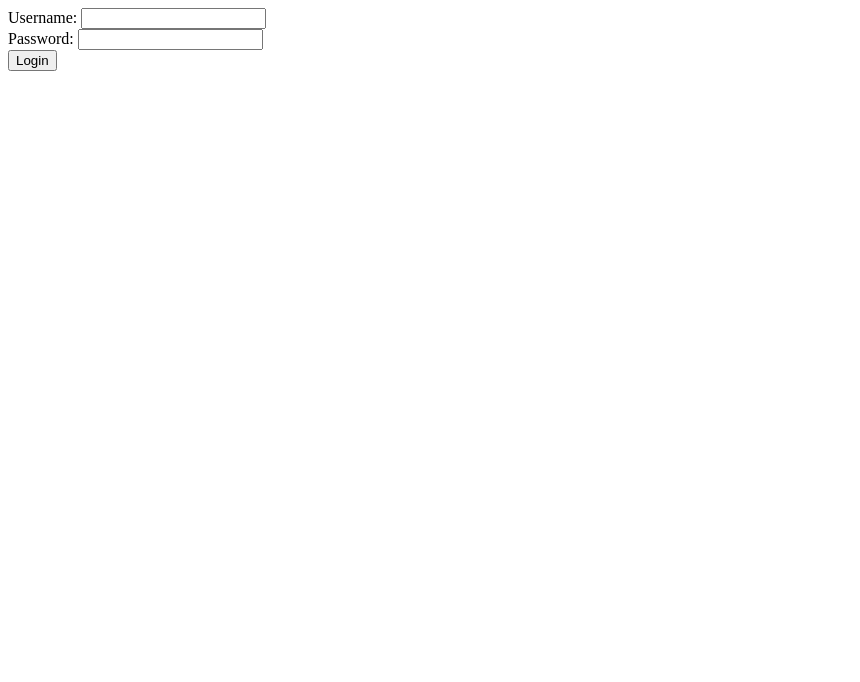
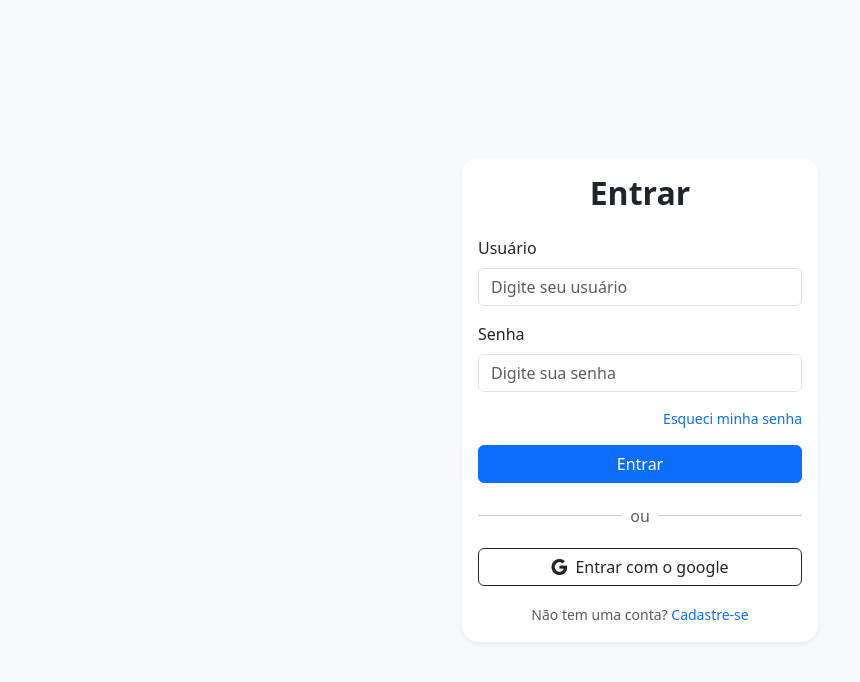
Before and after one commit to samueldolberth/biblioteca-django, a Django app: page /auth/login/ in a window 1280 px wide. Shown: the top 682 px of the page, without its empty margins (0-860 px from the left). Run offline with Django 5.2, Linux system fonts and the light colour scheme; data comes from the database, SQL or seed files in the repository; some libraries are stand-ins or nearby versions.

Commit message:
login finalizado

```diff
--- a/biblioteca/settings.py
+++ b/biblioteca/settings.py
@@ -155,3 +155,5 @@ AUTHENTICATION_BACKENDS = (
 
 LOGIN_REDIRECT_URL = '/livros/'
 LOGOUT_REDIRECT_URL = '/'
+
+SOCIALACCOUNT_LOGIN_ON_GET = True  # login automático ao clicar no botão de login do google
--- a/sgb_usuarios/templates/login.html
+++ b/sgb_usuarios/templates/login.html
@@ -1,20 +1,71 @@
+{% load socialaccount %}
+
 <!DOCTYPE html>
-<html lang="en">
+<html lang="pt-br">
 <head>
     <meta charset="UTF-8">
     <meta name="viewport" content="width=device-width, initial-scale=1.0">
-    <title>Login</title>
+    <title>Gerenciamento de Biblioteca</title>
+    <link href="https://cdn.jsdelivr.net/npm/bootstrap@5.3.8/dist/css/bootstrap.min.css" rel="stylesheet">
+    <link rel="stylesheet" href="https://cdn.jsdelivr.net/npm/bootstrap-icons@1.13.1/font/bootstrap-icons.min.css">
 </head>
-<body>
-    <form action="{% url 'login_usuario' %}" method="post">
-        {% csrf_token %}
-        <label for="username">Username:</label>
-        <input type="text" id="username" name="username" required>
-        <br>
-        <label for="password">Password:</label>
-        <input type="password" id="password" name="password" required>
-        <br>
-        <button type="submit">Login</button>
-    </form>
+<body class="bg-light d-flex align-items-center justify-content-center vh-100">
+
+    <div class="container" style="max-width: 380px;">
+        <div class="card shadow-sm border-0 rounded-4"> <!-- card borda do layout login / janela-->
+            <div class="card-body">
+                <h2 class="fw-bold text-dark text-center mb-4">Entrar</h2>
+
+                <form action="{% url 'login_usuario' %}" method="POST">
+                    {% csrf_token %}
+
+                    <div class="mb-3">
+                        <label for="usuario" class="form-label">Usuário</label>
+                        <input type="text" class="form-control" id="usuario" name="username" placeholder="Digite seu usuário" required>
+                    </div>
+
+                    <div class="mb-3">
+                        <label for="senha" class="form-label">Senha</label>
+                        <input type="password" class="form-control" id="senha" name="password" placeholder="Digite sua senha" required>
+                    </div>
+
+                    <div class="mb-3 d-flex justify-content-end align-items-center">
+                        <a href="#" class="small link-primary link-underline-opacity-0 link-underline-opacity-100-hover">
+                            Esqueci minha senha
+                        </a>
+                    </div>
+
+                    <button type="submit" class="btn btn-primary w-100">Entrar</button>
+                </form>
+
+                <!-- SEPARADOR COM LINHAS-->
+                <div class="d-flex align-items-center my-3">
+                    <hr class="flex-grow-1">
+                    <span class="mx-2 text-muted">ou</span>
+                    <hr class="flex-grow-1">
+                </div>
+
+                <!-- BOTÃO LOGAR COM O GOOGLE-->
+                <div class="d-grid gap-2">
+                    <a href="{% provider_login_url 'google' %}" class="btn btn-outline-dark d-flex align-items-center justify-content-center">
+                        <i class="bi bi-google me-2"></i>
+                         Entrar com o google
+                    </a>
+                </div>
+
+                <div class="text-center mt-3">
+                    <small class="text-muted">
+                        Não tem uma conta?
+                        <a href="{% url 'cadastro' %}" class="link-primary link-underline-opacity-0 link-underline-opacity-100-hover">
+                            Cadastre-se
+                        </a>
+
+
+                </div>
+
+            </div>
+        </div>
+    </div>
+
 </body>
 </html>
```
Also changed, not shown: db.sqlite3, sgb_usuarios/templates/cadastro.html (line endings or trailing spaces).
